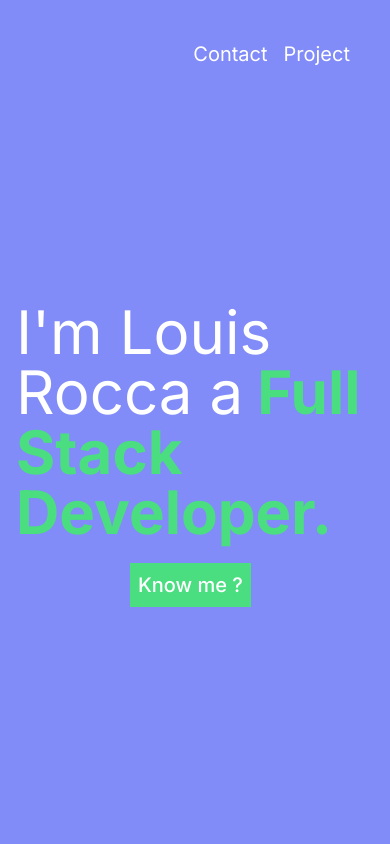
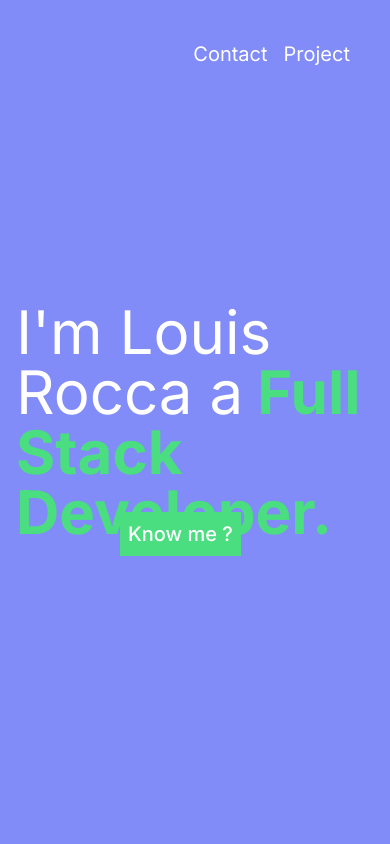
Before and after one commit to Louisrca/louisrca-next-js, a Next.js app: page / in a window 390 px wide. Shown: the top 844 px of the page. Built offline with nearby package versions, Linux system fonts and the light colour scheme.

Commit message:
button position top section

```diff
--- a/src/app/globals.css
+++ b/src/app/globals.css
@@ -40,8 +40,6 @@ html {
   transform-origin: 0 100px;
 }
 
-
-
 #curvedTextContainer {
   text-align: center;
   font-weight: bold;
@@ -61,6 +59,10 @@ html {
 }
 
 @media screen and (min-width: 375px) and (max-width: 700px) {
+  #buttonTopSection {
+    left: 7.5rem !important;
+    top: 32rem;
+  }
   #titleName {
     box-shadow: 0px 0px 0px 0px transparent !important;
   }
--- a/src/components/presentation/presentation-section.tsx
+++ b/src/components/presentation/presentation-section.tsx
@@ -39,7 +39,10 @@ export default function Presentation() {
             </span>
           </H1>
         </div>{" "}
-        <div className="absolute left-1/3 top-2/3">
+        <div
+          className="absolute sm:left-32 md:left-1/3 md:top-2/3"
+          id="buttonTopSection"
+        >
           <Link href={"#resume"}>
             {" "}
             <Button kind="green">Know me ?</Button>
```
